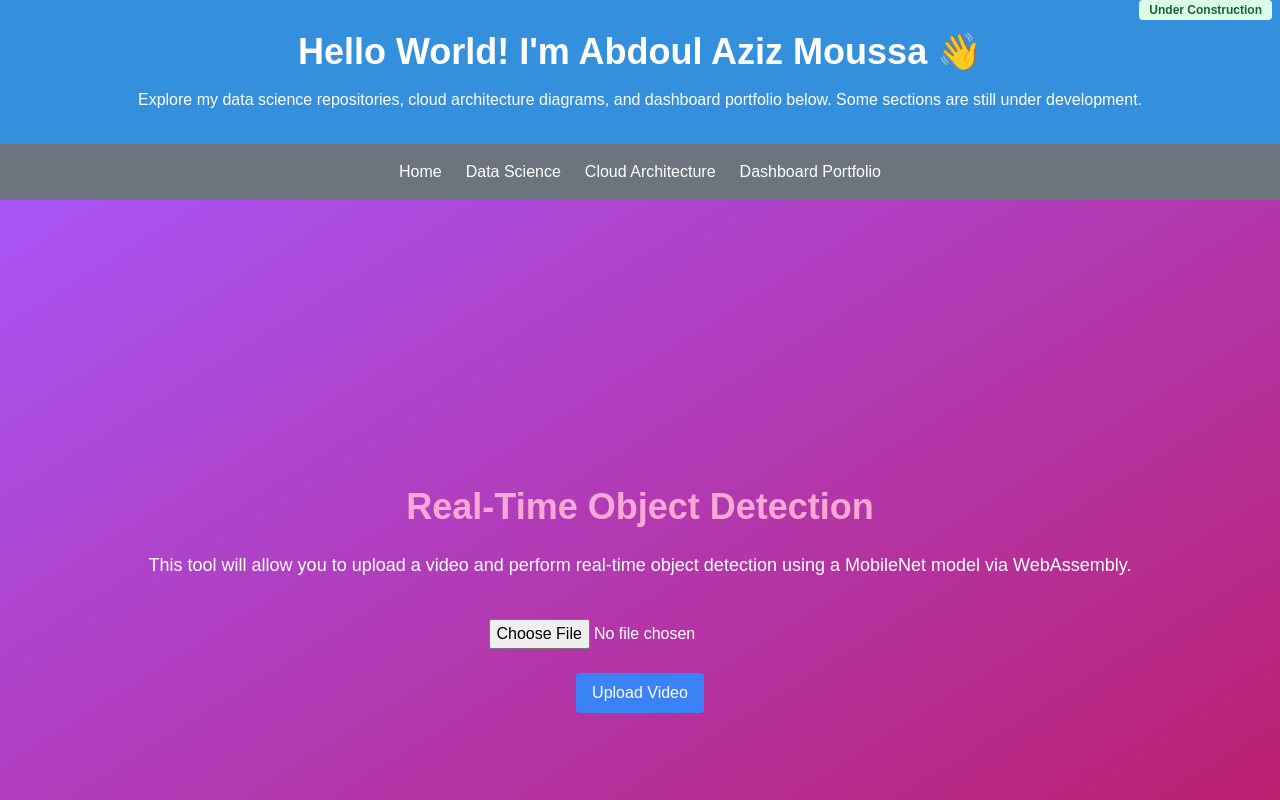
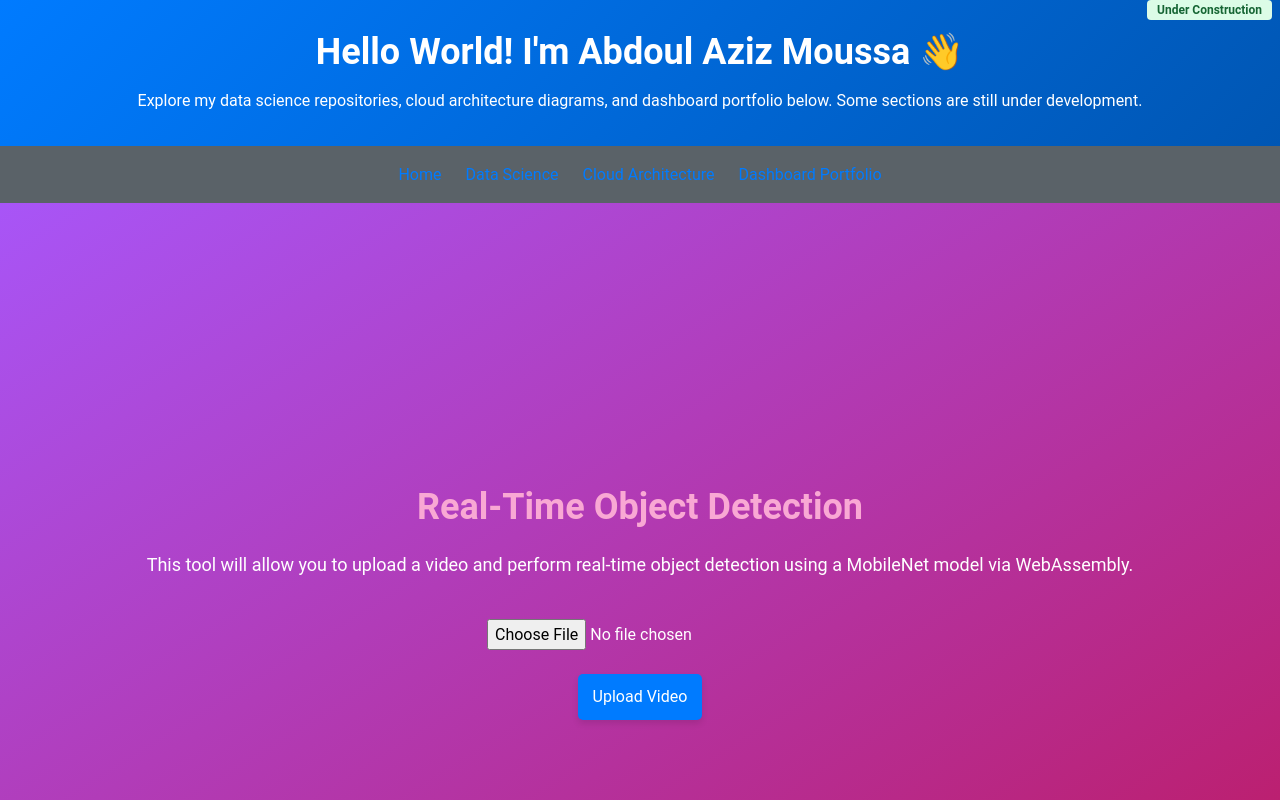
Before and after one commit to azizharouna/portfolio, a website built with Vite: page Real-Time-Object-Detection-UI.html in a window 1280 px wide. Shown: the top 800 px of the page. Built offline with nearby package versions, Linux system fonts and the light colour scheme.

Commit message:
Updated project with modern styles and enhancements

```diff
--- a/Real-Time-Object-Detection-UI.html
+++ b/Real-Time-Object-Detection-UI.html
@@ -26,7 +26,7 @@
         This tool will allow you to upload a video and perform real-time object detection using a MobileNet model via WebAssembly.
       </p>
       <input type="file" accept="video/*" class="mb-4 p-2 rounded" />
-      <button class="bg-blue-500 text-white py-2 px-4 rounded hover:bg-blue-600 transition">Upload Video</button>
+      <button class="button">Upload Video</button> <!-- Updated button class -->
       <span class="absolute top-0 right-0 bg-green-100 text-green-800 text-xs font-semibold mr-2 px-2.5 py-0.5 rounded blinking">Under Construction</span>
     </div>
   </body>
--- a/static/styles.css
+++ b/static/styles.css
@@ -1,13 +1,14 @@
 /* Base styles */
 body {
-  font-family: sans-serif;
+  font-family: 'Roboto', sans-serif; /* Updated font for modern look */
   margin: 0;
   padding: 0;
+  line-height: 1.6; /* Improved readability */
 }
 
 /* Primary color scheme */
 .bg-primary {
-  background-color: #3490dc; /* Blue */
+  background: linear-gradient(135deg, #007bff, #0056b3); /* Gradient for modern touch */
 }
 
 .text-primary-foreground {
@@ -16,7 +17,7 @@ body {
 
 /* Secondary color scheme */
 .bg-secondary {
-    background-color: #6c757d; /* Grey */
+    background-color: #5a6268; /* Updated to a darker grey for better contrast */
 }
 
 .text-secondary-foreground {
@@ -26,11 +27,30 @@ body {
 /* Link styles */
 a {
   text-decoration: none;
-  color: #ffffff; /* White */
+  color: #007bff; /* Updated to match the primary color */
+  transition: color 0.3s; /* Smooth transition for hover effect */
 }
 
 a:hover {
   text-decoration: underline;
+  color: #0056b3; /* Darker shade for hover effect */
+}
+
+/* Button styles */
+.button {
+  background-color: #007bff; /* Primary color */
+  color: #ffffff; /* White text */
+  padding: 10px 15px;
+  border: none;
+  border-radius: 5px;
+  cursor: pointer;
+  transition: background-color 0.3s, transform 0.2s; /* Added transform for hover effect */
+  box-shadow: 0 4px 6px rgba(0, 0, 0, 0.1); /* Subtle shadow */
+}
+
+.button:hover {
+  background-color: #0056b3; /* Darker shade for hover effect */
+  transform: translateY(-2px); /* Lift effect on hover */
 }
 
 /* Blinking text */
@@ -43,3 +63,14 @@ a:hover {
     opacity: 0;
   }
 }
+
+/* Responsive Design */
+@media (max-width: 768px) {
+  body {
+    padding: 10px; /* Add padding for smaller screens */
+  }
+
+  .button {
+    width: 100%; /* Full-width buttons on small screens */
+  }
+}
```
